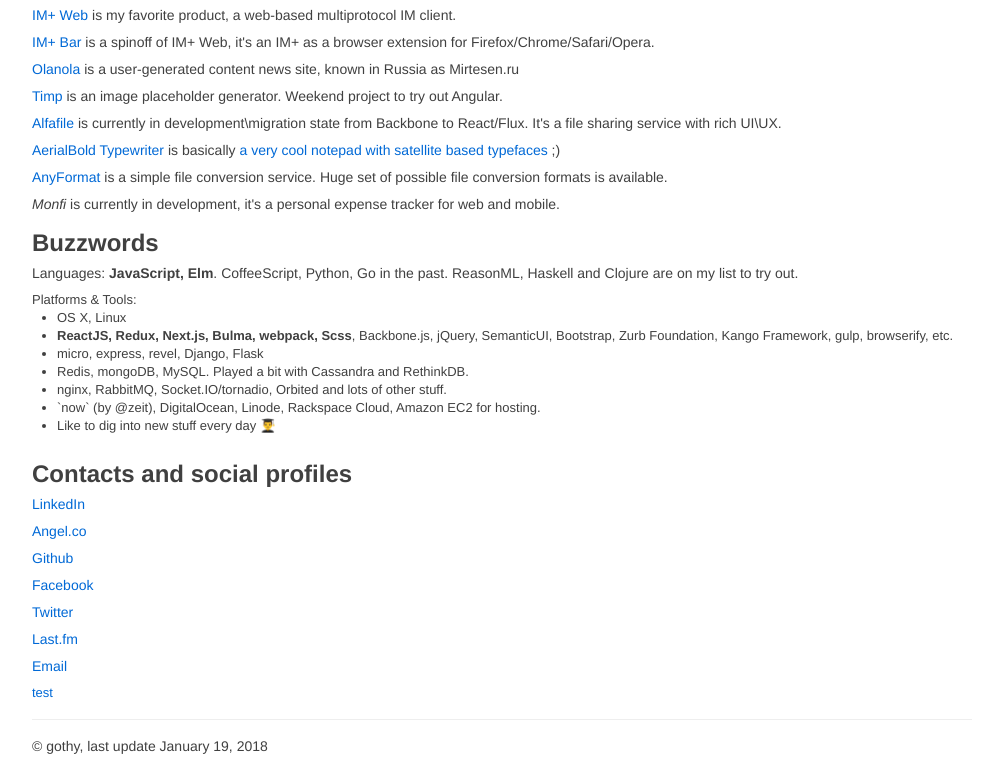
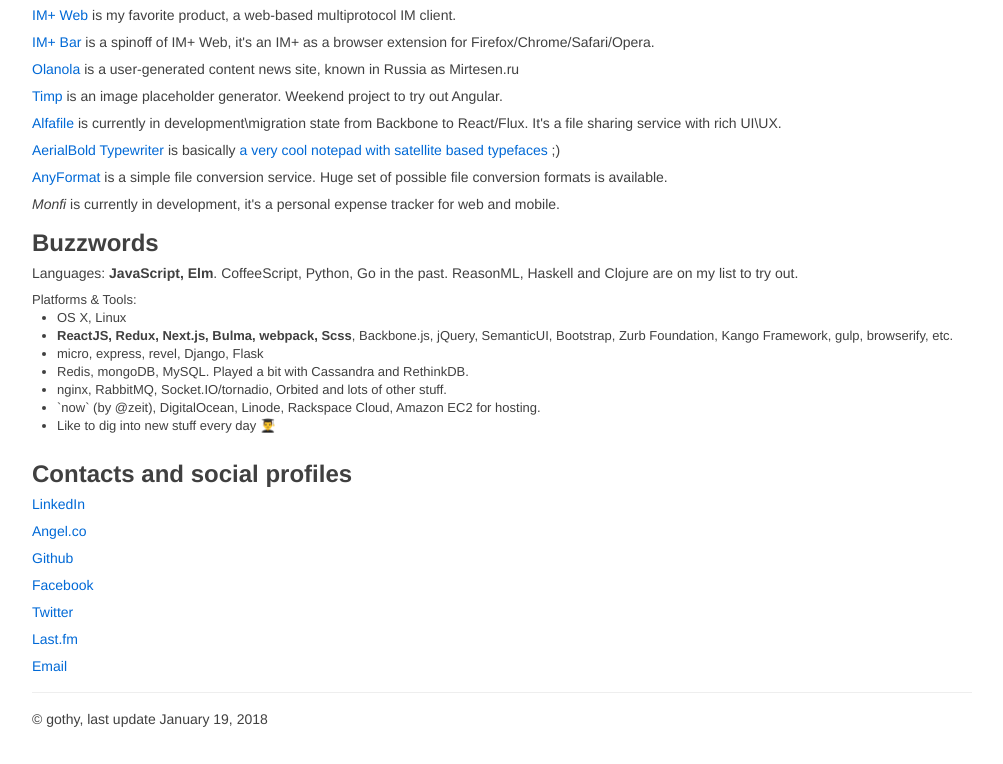
Before and after one commit to gothy/gothy.github.com, a plain HTML site: page index.html in a window 1280 px wide. Shown: the part 702-1466 px from the top of the page, without its empty margins (138-1141 px from the left). After the commit the page ends 1439 px from the top, so only its background shows below. Drawn offline with Linux system fonts and the light colour scheme.

Commit message:
removing test turisto

```diff
--- a/index.html
+++ b/index.html
@@ -177,7 +177,6 @@
           <a href="http://www.lastfm.ru/user/gothy" target="_blank">Last.fm</a>
         </p>
         <p><a href="mailto:dmitry.utkin@gmail.com">Email</a></p>
-        <a href="http://turisto.com">test</a>
       </div>
       <footer><p>&copy; gothy, last update January 19, 2018</p></footer>
     </div>
```
